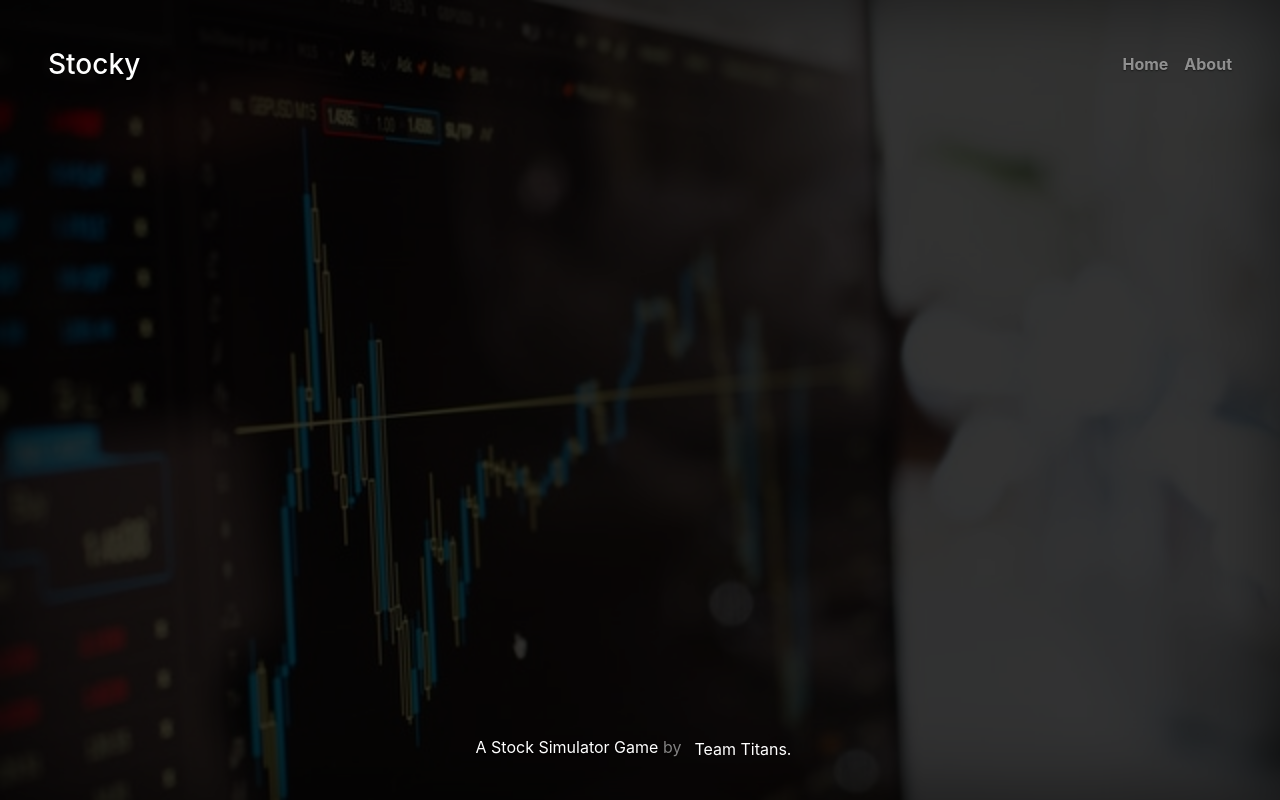
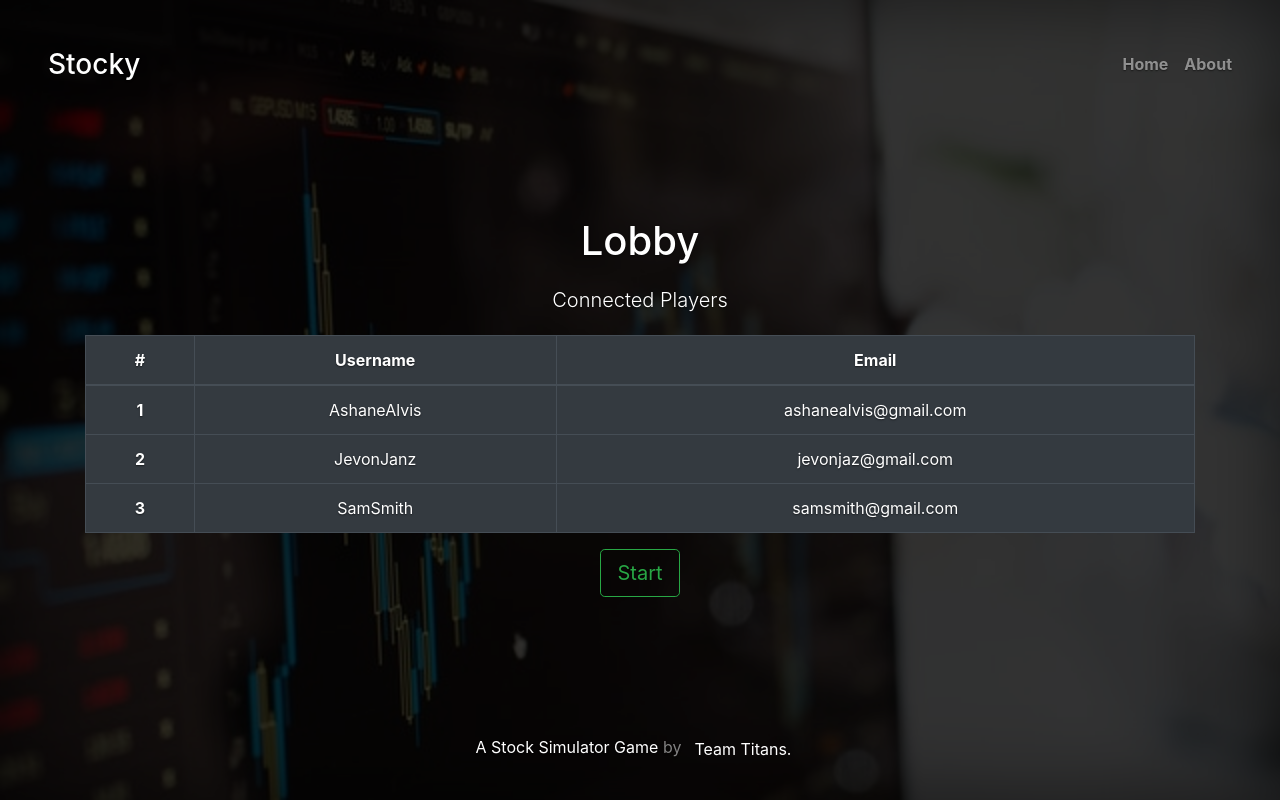
Before and after one commit to JevonJ/Stocky, a React (Create React App) app in the folder stocky-client/: page /lobby in a window 1280 px wide. Built offline with nearby package versions, Linux system fonts and the light colour scheme; no server answers.

Commit message:
Add the Lobby Page and link the Host page to lobby.

```diff
--- a/stocky-client/src/components/login/Host.jsx
+++ b/stocky-client/src/components/login/Host.jsx
@@ -1,11 +1,10 @@
 import React, { Component } from 'react';
 import { connect } from 'react-redux';
 import { Button, Fade, Form, FormGroup, Label, Input, Col } from 'reactstrap';
+import { withRouter } from 'react-router';
 
-class Host extends Component {
-  render() {
-    return (
-      <Fade in tag="div" timeout={500}>
+const Host = withRouter(({ history }) => (
+  <Fade in tag="div" timeout={200}>
     <main role="main" className="inner cover">
       <h1 className="cover-heading">Signup</h1>
     </main>
@@ -37,17 +36,14 @@ class Host extends Component {
         </FormGroup>
         <FormGroup check row>
           <Col sm={{ size: 10, offset: 2 }}>
-                <Button outline color="success" size="lg">Create</Button>{'  '}
+            <Button outline color="success" onClick={() => { history.push('/lobby') }} size="lg">Create</Button>{'  '}
             <Button outline color="secondary" size="lg">Cancel</Button>
           </Col>
         </FormGroup>
       </Form>
     </div>
   </Fade>
-    )
-  }
-}
-
+));
 const mapStateToProps = (state) => {
   console.log('redux state:', state);
   return {};
--- /dev/null
+++ b/stocky-client/src/components/login/Lobby.jsx
@@ -0,0 +1,61 @@
+import React, { Component } from 'react';
+import { connect } from 'react-redux';
+import { Button, Fade, Row, Col, Container, Table } from 'reactstrap';
+
+class Lobby extends Component {
+
+  render() {
+    return (
+      <Fade in tag="div" timeout={200}>
+        <main role="main" className="inner cover">
+          <h1 className="cover-heading">Lobby</h1>
+          <p className="lead">Connected Players</p>
+        </main>
+        <Container>
+          <Row>
+            <Col sm="12" md="{{ size: 8, offset: 2 }}">
+              <Table dark bordered hover>
+                <thead>
+                  <tr>
+                    <th>#</th>
+                    <th>Username</th>
+                    <th>Email</th>
+                  </tr>
+                </thead>
+                <tbody>
+                  <tr>
+                    <th scope="row">1</th>
+                    <td>AshaneAlvis</td>
+                    <td>ashanealvis@gmail.com</td>
+                  </tr>
+                  <tr>
+                    <th scope="row">2</th>
+                    <td>JevonJanz</td>
+                    <td>jevonjaz@gmail.com</td>
+                  </tr>
+                  <tr>
+                    <th scope="row">3</th>
+                    <td>SamSmith</td>
+                    <td>samsmith@gmail.com</td>
+                  </tr>
+                </tbody>
+              </Table>
+            </Col>
+          </Row>
+          <Row>
+            <Col sm="12" md="{{ size: 8, offset: 2 }}">
+              <Button outline color="success" size="lg">Start</Button>
+            </Col>
+          </Row>
+        </Container>
+      </Fade>
+    )
+  }
+}
+
+const mapStateToProps = (state) => {
+  console.log('redux state:', state);
+  return {};
+};
+
+export default connect(mapStateToProps)(Lobby);
--- a/stocky-client/src/components/login/Main.jsx
+++ b/stocky-client/src/components/login/Main.jsx
@@ -6,6 +6,7 @@ import { Route, withRouter, NavLink } from 'react-router-dom';
 import * as actions from '../../actions';
 import Welcome from './Welcome';
 import Host from './Host';
+import Lobby from './Lobby';
 
 import './Main.css';
 
@@ -58,6 +59,7 @@ class Main extends Component {
 
         <Route exact path="/host-game" component={Host} />
         <Route exact path="/about" component={Welcome} />
+        <Route exact path="/lobby" component={Lobby} />
 
         <footer className="mastfoot mt-auto">
           <div className="inner">
@@ -69,7 +71,7 @@ class Main extends Component {
                 id="Popover1"
                 onClick={() => this.togglePopover()}
               >
-                  Team Titans.
+                Team Titans.
               </button>
               <Popover
                 placement="top"
```
Also changed, not shown: stocky-client/src/components/login/Welcome.jsx (indentation only). Lines whose indentation alone changed are shown as unchanged.
